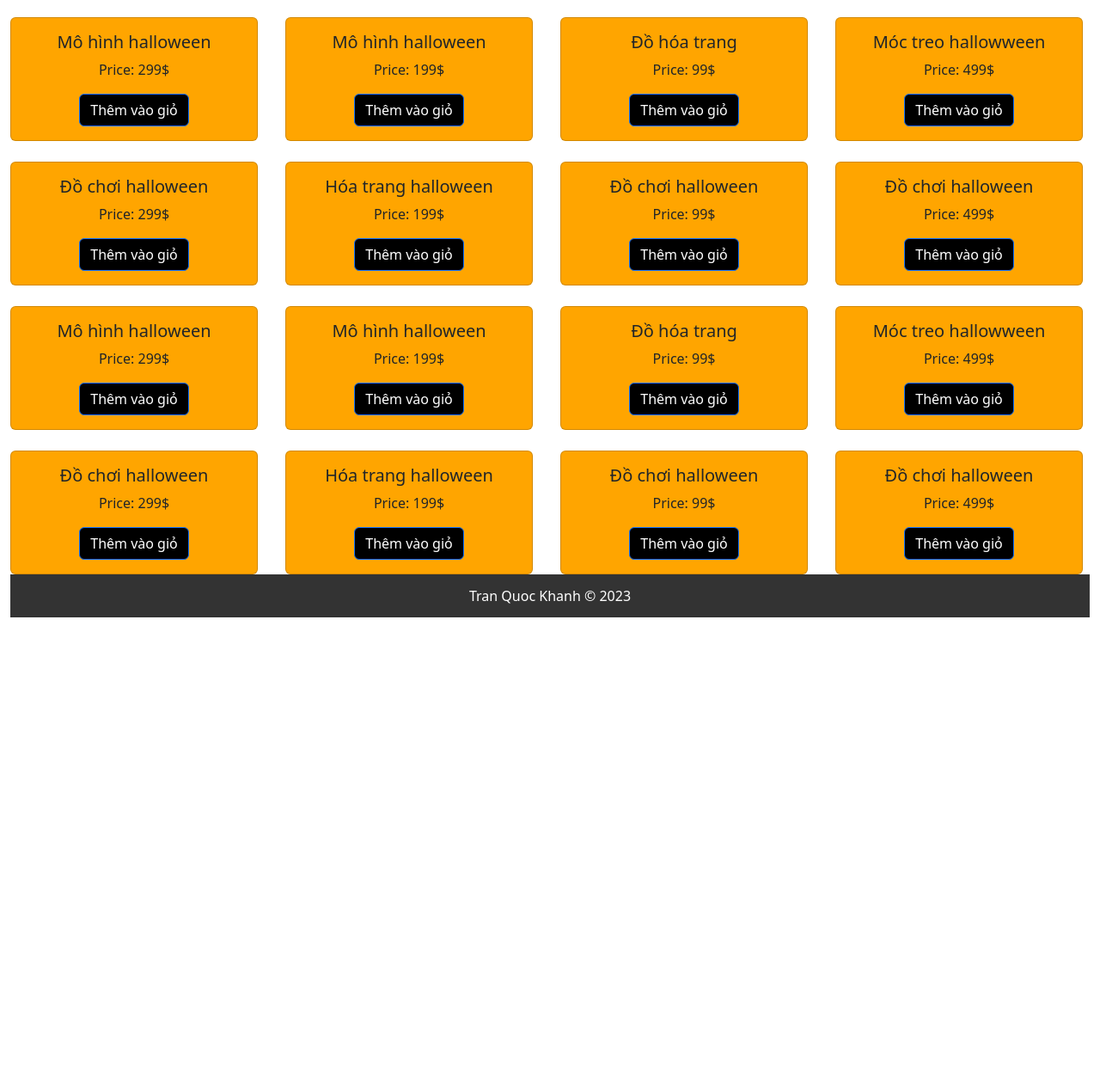
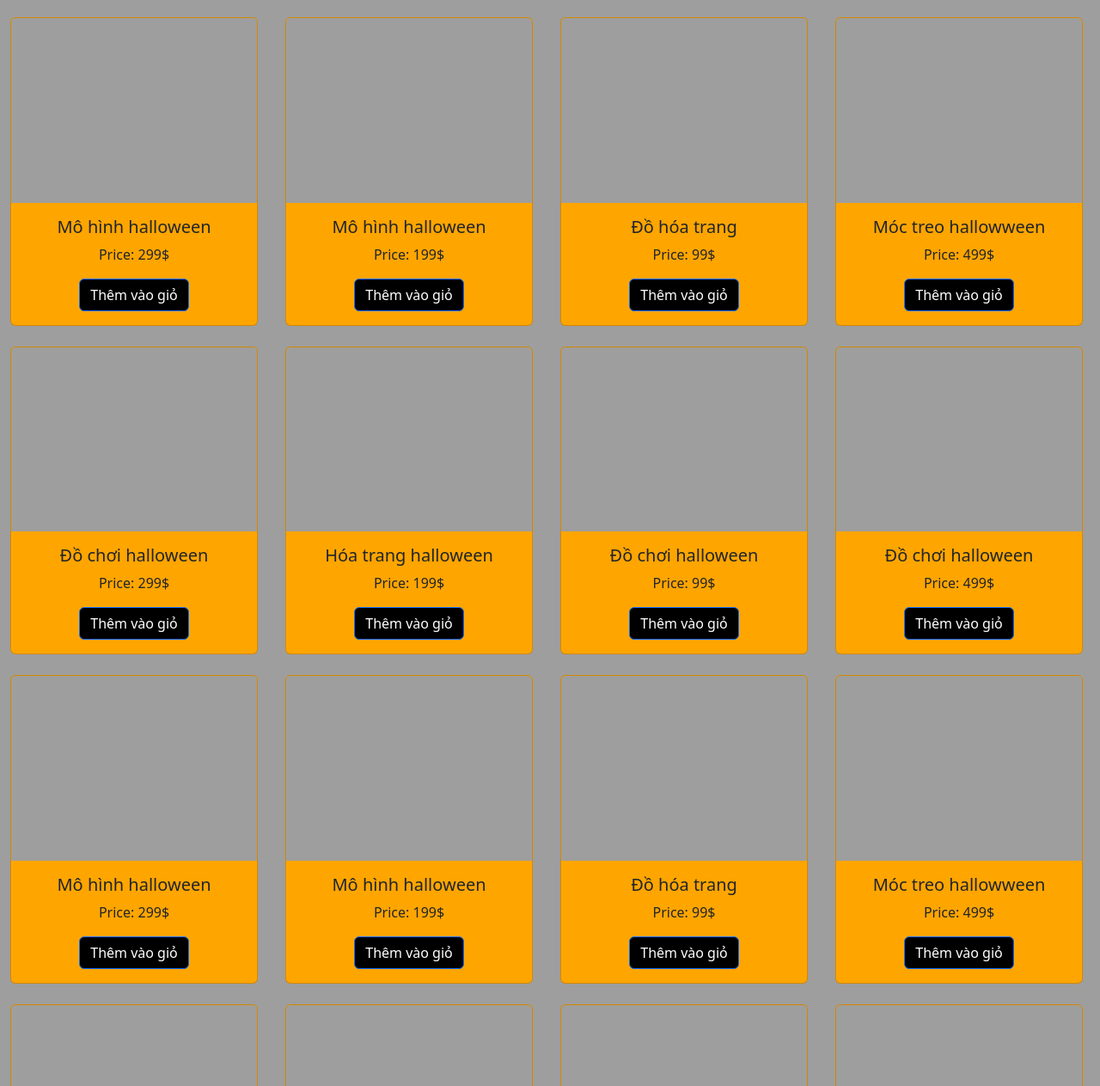
Before and after one commit to felixwebdev/2311COMP180205-TKWEB-49.01.104.071-6.1.2, a plain HTML site: page store.html in a window 1280 px wide. Shown: the part 314-1577 px from the top of the page at 86% size. Before the commit the page ends 1032 px from the top, so only its background shows below. Drawn offline with Linux system fonts and the light colour scheme; the site is published under a folder, as on GitHub Pages, so addresses that start at the root find nothing; a web font is replaced by a local one.

Commit message:
Update store.html

```diff
--- a/store.html
+++ b/store.html
@@ -16,17 +16,17 @@
 
 <style>
     body {
-        background: url('/picture/background/full_moon_halloween-wide-screen-wallpaper.jpg') top center/ cover no-repeat;
+        background: url('picture/background/full_moon_halloween-wide-screen-wallpaper.jpg') top center/ cover no-repeat;
     }
 
     @font-face {
     font-family: abc;
-    src: url(/fonts/Buffied-GlqZ.ttf);
+    src: url(fonts/Buffied-GlqZ.ttf);
     }
 
      @font-face {
     font-family: xyz;
-    src: url(/fonts/Broken-Detroit\ -\ PERSONAL\ USE\ ONLY.ttf);
+    src: url(fonts/Broken-Detroit\ -\ PERSONAL\ USE\ ONLY.ttf);
 }
     h1 {
         font-family: abc;
@@ -77,7 +77,7 @@
 </style>
 
 <body>
-    <audio src="/music/y2mate.com - MELANCHOLIA Music Box Sad creepy song.mp3" autoplay="autoplay" loop="loop"></audio>
+    <audio src="music/y2mate.com - MELANCHOLIA Music Box Sad creepy song.mp3" autoplay="autoplay" loop="loop"></audio>
     <div class="container-fluid">
         <div id="header">
             <div class="menu">
@@ -141,7 +141,7 @@
                 <div class="row mt-4">
                     <div class="col-3">
                         <div class="card" style="width: 18rem;">
-                            <img src="/picture/photo/shop1.jpg" class="card-img-top" alt="">
+                            <img src="picture/photo/shop1.jpg" class="card-img-top" alt="">
                             <div class="card-body">
                                 <h5 class="card-title">Mô hình halloween</h5>
                                 <p class="card-text">Price: 299$</p>
@@ -151,7 +151,7 @@
                     </div>
                     <div class="col-3">
                         <div class="card" style="width: 18rem;">
-                            <img src="/picture/photo/shop2.jpg" class="card-img-top" alt="">
+                            <img src="picture/photo/shop2.jpg" class="card-img-top" alt="">
                             <div class="card-body">
                                 <h5 class="card-title">Mô hình halloween</h5>
                                 <p class="card-text">Price: 199$</p>
@@ -161,7 +161,7 @@
                     </div>
                     <div class="col-3">
                         <div class="card" style="width: 18rem;">
-                            <img src="/picture/photo/shop3.jpg" class="card-img-top" alt="">
+                            <img src="picture/photo/shop3.jpg" class="card-img-top" alt="">
                             <div class="card-body">
                                 <h5 class="card-title">Đồ hóa trang</h5>
                                 <p class="card-text">Price: 99$</p>
@@ -171,7 +171,7 @@
                     </div>
                     <div class="col-3">
                         <div class="card" style="width: 18rem;">
-                            <img src="/picture/photo/shop4.jpg" class="card-img-top" alt="">
+                            <img src="picture/photo/shop4.jpg" class="card-img-top" alt="">
                             <div class="card-body">
                                 <h5 class="card-title">Móc treo hallowween</h5>
                                 <p class="card-text">Price: 499$</p>
@@ -187,7 +187,7 @@
                 <div class="row mt-4">
                     <div class="col-3">
                         <div class="card" style="width: 18rem;">
-                            <img src="/picture/photo/shop5.jpg" class="card-img-top" alt="">
+                            <img src="picture/photo/shop5.jpg" class="card-img-top" alt="">
                             <div class="card-body">
                                 <h5 class="card-title">Đồ chơi halloween</h5>
                                 <p class="card-text">Price: 299$</p>
@@ -197,7 +197,7 @@
                     </div>
                     <div class="col-3">
                         <div class="card" style="width: 18rem;">
-                            <img src="/picture/photo/shop6.jpg" class="card-img-top" alt="">
+                            <img src="picture/photo/shop6.jpg" class="card-img-top" alt="">
                             <div class="card-body">
                                 <h5 class="card-title">Hóa trang halloween</h5>
                                 <p class="card-text">Price: 199$</p>
@@ -207,7 +207,7 @@
                     </div>
                     <div class="col-3">
                         <div class="card" style="width: 18rem;">
-                            <img src="/picture/photo/shop7.jpg" class="card-img-top" alt="">
+                            <img src="picture/photo/shop7.jpg" class="card-img-top" alt="">
                             <div class="card-body">
                                 <h5 class="card-title">Đồ chơi halloween</h5>
                                 <p class="card-text">Price: 99$</p>
@@ -217,7 +217,7 @@
                     </div>
                     <div class="col-3">
                         <div class="card" style="width: 18rem;">
-                            <img src="/picture/photo/shop8.jpg" class="card-img-top" alt="">
+                            <img src="picture/photo/shop8.jpg" class="card-img-top" alt="">
                             <div class="card-body">
                                 <h5 class="card-title">Đồ chơi halloween</h5>
                                 <p class="card-text">Price: 499$</p>
@@ -233,7 +233,7 @@
                     <div class="row mt-4">
                         <div class="col-3">
                             <div class="card" style="width: 18rem;">
-                                <img src="/picture/photo/shop1.jpg" class="card-img-top" alt="">
+                                <img src="picture/photo/shop1.jpg" class="card-img-top" alt="">
                                 <div class="card-body">
                                     <h5 class="card-title">Mô hình halloween</h5>
                                     <p class="card-text">Price: 299$</p>
@@ -243,7 +243,7 @@
                         </div>
                         <div class="col-3">
                             <div class="card" style="width: 18rem;">
-                                <img src="/picture/photo/shop2.jpg" class="card-img-top" alt="">
+                                <img src="picture/photo/shop2.jpg" class="card-img-top" alt="">
                                 <div class="card-body">
                                     <h5 class="card-title">Mô hình halloween</h5>
                                     <p class="card-text">Price: 199$</p>
@@ -253,7 +253,7 @@
                         </div>
                         <div class="col-3">
                             <div class="card" style="width: 18rem;">
-                                <img src="/picture/photo/shop3.jpg" class="card-img-top" alt="">
+                                <img src="picture/photo/shop3.jpg" class="card-img-top" alt="">
                                 <div class="card-body">
                                     <h5 class="card-title">Đồ hóa trang</h5>
                                     <p class="card-text">Price: 99$</p>
@@ -263,7 +263,7 @@
                         </div>
                         <div class="col-3">
                             <div class="card" style="width: 18rem;">
-                                <img src="/picture/photo/shop4.jpg" class="card-img-top" alt="">
+                                <img src="picture/photo/shop4.jpg" class="card-img-top" alt="">
                                 <div class="card-body">
                                     <h5 class="card-title">Móc treo hallowween</h5>
                                     <p class="card-text">Price: 499$</p>
@@ -279,7 +279,7 @@
                     <div class="row mt-4">
                         <div class="col-3">
                             <div class="card" style="width: 18rem;">
-                                <img src="/picture/photo/shop5.jpg" class="card-img-top" alt="">
+                                <img src="picture/photo/shop5.jpg" class="card-img-top" alt="">
                                 <div class="card-body">
                                     <h5 class="card-title">Đồ chơi halloween</h5>
                                     <p class="card-text">Price: 299$</p>
@@ -289,7 +289,7 @@
                         </div>
                         <div class="col-3">
                             <div class="card" style="width: 18rem;">
-                                <img src="/picture/photo/shop6.jpg" class="card-img-top" alt="">
+                                <img src="picture/photo/shop6.jpg" class="card-img-top" alt="">
                                 <div class="card-body">
                                     <h5 class="card-title">Hóa trang halloween</h5>
                                     <p class="card-text">Price: 199$</p>
@@ -299,7 +299,7 @@
                         </div>
                         <div class="col-3">
                             <div class="card" style="width: 18rem;">
-                                <img src="/picture/photo/shop7.jpg" class="card-img-top" alt="">
+                                <img src="picture/photo/shop7.jpg" class="card-img-top" alt="">
                                 <div class="card-body">
                                     <h5 class="card-title">Đồ chơi halloween</h5>
                                     <p class="card-text">Price: 99$</p>
@@ -309,7 +309,7 @@
                         </div>
                         <div class="col-3">
                             <div class="card" style="width: 18rem;">
-                                <img src="/picture/photo/shop8.jpg" class="card-img-top" alt="">
+                                <img src="picture/photo/shop8.jpg" class="card-img-top" alt="">
                                 <div class="card-body">
                                     <h5 class="card-title">Đồ chơi halloween</h5>
                                     <p class="card-text">Price: 499$</p>
@@ -325,6 +325,6 @@
     <div id="footer" style="width: 100%; height: 50px; line-height: 50px; background-color: #333; bottom: 0; color: white;">
         <center><p>Tran Quoc Khanh &copy; 2023</p></center>
     </div>
-    <script src="/js/main.js"></script>
+    <script src="js/main.js"></script>
 </body>
 </html>
```
